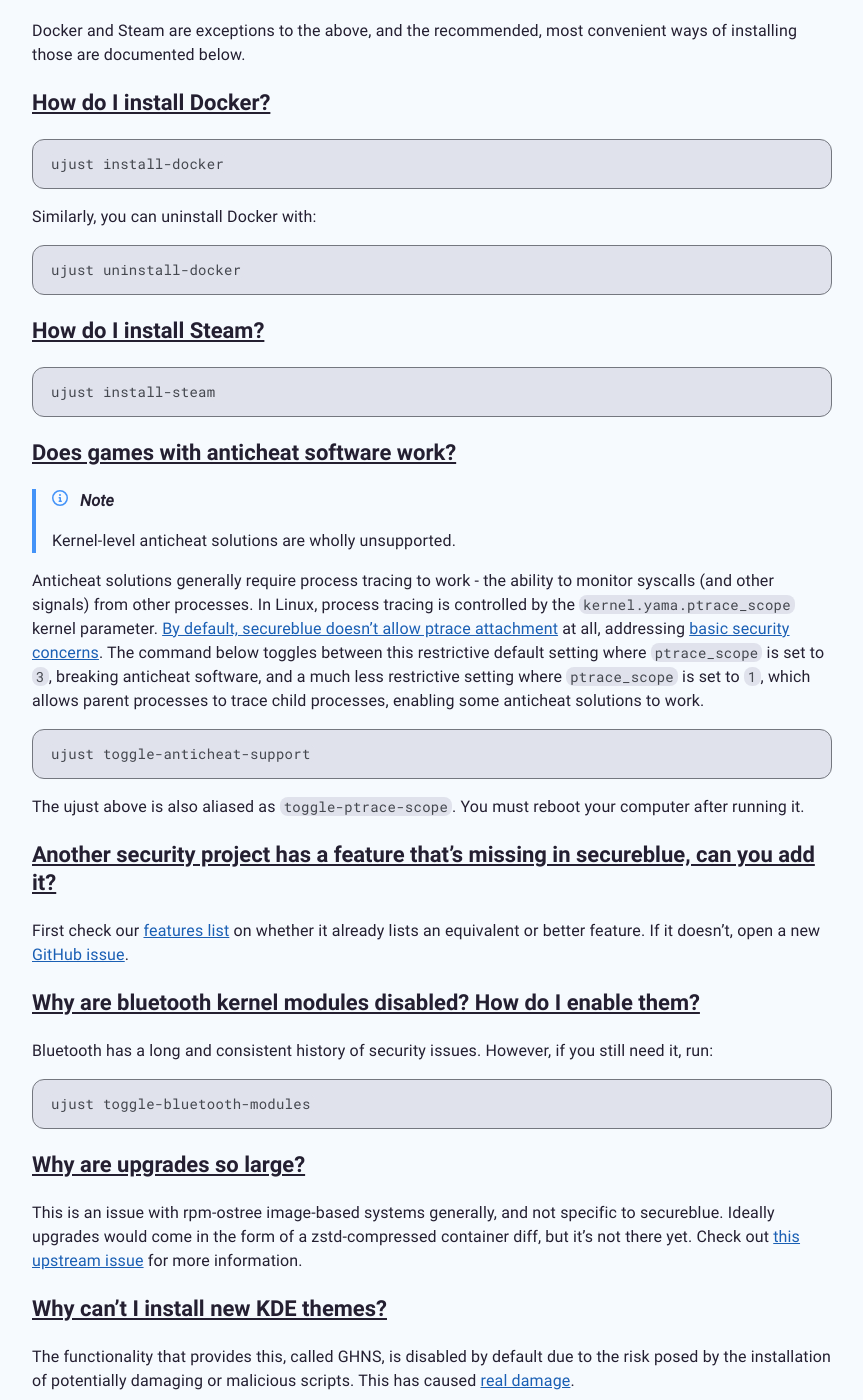
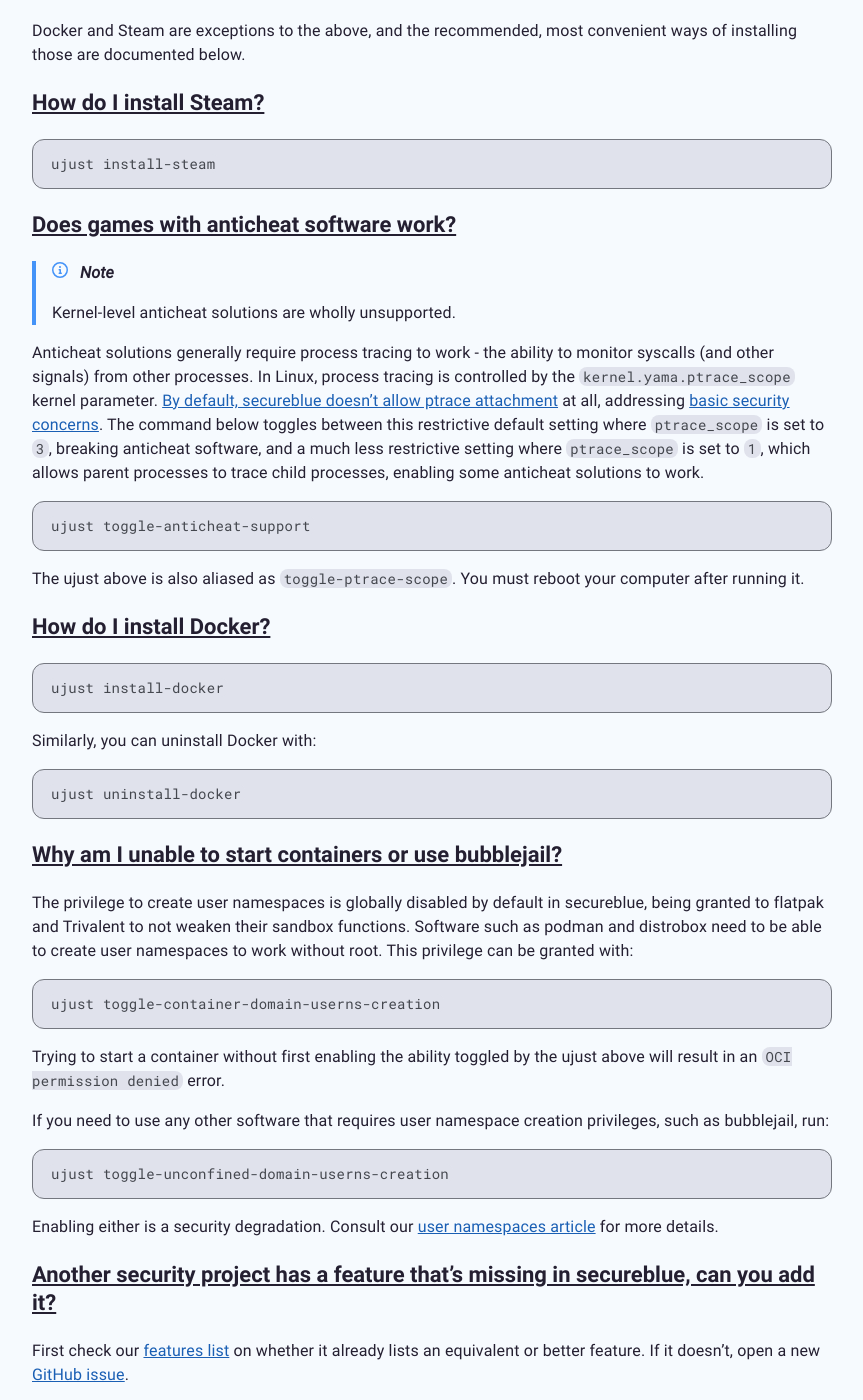
Before and after one commit to secureblue/secureblue.github.io, a Jekyll site: the page built from content/FAQ.md, in a window 1280 px wide and 1400 px high, scrolled down 1890 px. Shown: the whole window, without its empty margins (208-1071 px from the left). Built offline with Jekyll 4.4.1, drawn with Linux system fonts in a browser that asks for light colours; some of the changed text lies outside the part shown.

Commit message:
docs: bit more stuff

````diff
--- a/content/FAQ.md
+++ b/content/FAQ.md
@@ -19,7 +19,7 @@
 - [How do I install Steam?](#steam)
 - [Does games with anticheat software work?](#anticheat)
 - [How do I install Docker?](#docker)
-- [userns]
+- [Why am I unable to start containers or use bubblejail?](#userns)
 - [Another security project has a feature that's missing in secureblue, can you add it?](#feature-request)
 - [Why are bluetooth kernel modules disabled? How do I enable them?](#bluetooth)
 - [Why are upgrades so large?](#upgrade-size)
@@ -80,19 +80,6 @@
 
 Docker and Steam are exceptions to the above, and the recommended, most convenient ways of installing those are documented below.
 
-### [How do I install Docker?](#docker)
-{: #docker}
-
-```
-ujust install-docker
-```
-
-Similarly, you can uninstall Docker with:
-
-```
-ujust uninstall-docker
-```
-
 ### [How do I install Steam?](#steam)
 {: #steam}
 
@@ -112,6 +99,38 @@
 ```
 
 The ujust above is also aliased as `toggle-ptrace-scope`. You must reboot your computer after running it.
+
+### [How do I install Docker?](#docker)
+{: #docker}
+
+```
+ujust install-docker
+```
+
+Similarly, you can uninstall Docker with:
+
+```
+ujust uninstall-docker
+```
+
+### [Why am I unable to start containers or use bubblejail?](#userns)
+{: #userns}
+
+The privilege to create user namespaces is globally disabled by default in secureblue, being granted to flatpak and Trivalent to not weaken their sandbox functions. Software such as podman and distrobox need to be able to create user namespaces to work without root. This privilege can be granted with:
+
+```
+ujust toggle-container-domain-userns-creation
+```
+
+Trying to start a container without first enabling the ability toggled by the ujust above will result in an `OCI permission denied` error.
+
+If you need to use any other software that requires user namespace creation privileges, such as bubblejail, run:
+
+```
+ujust toggle-unconfined-domain-userns-creation
+```
+
+Enabling either is a security degradation. Consult our [user namespaces article](/userns) for more details.
 
 ### [Another security project has a feature that's missing in secureblue, can you add it?](#feature-request)
 {: #feature-request}
````
Also changed, not shown: content/articles/USERNS.md (+1 -1 lines).
